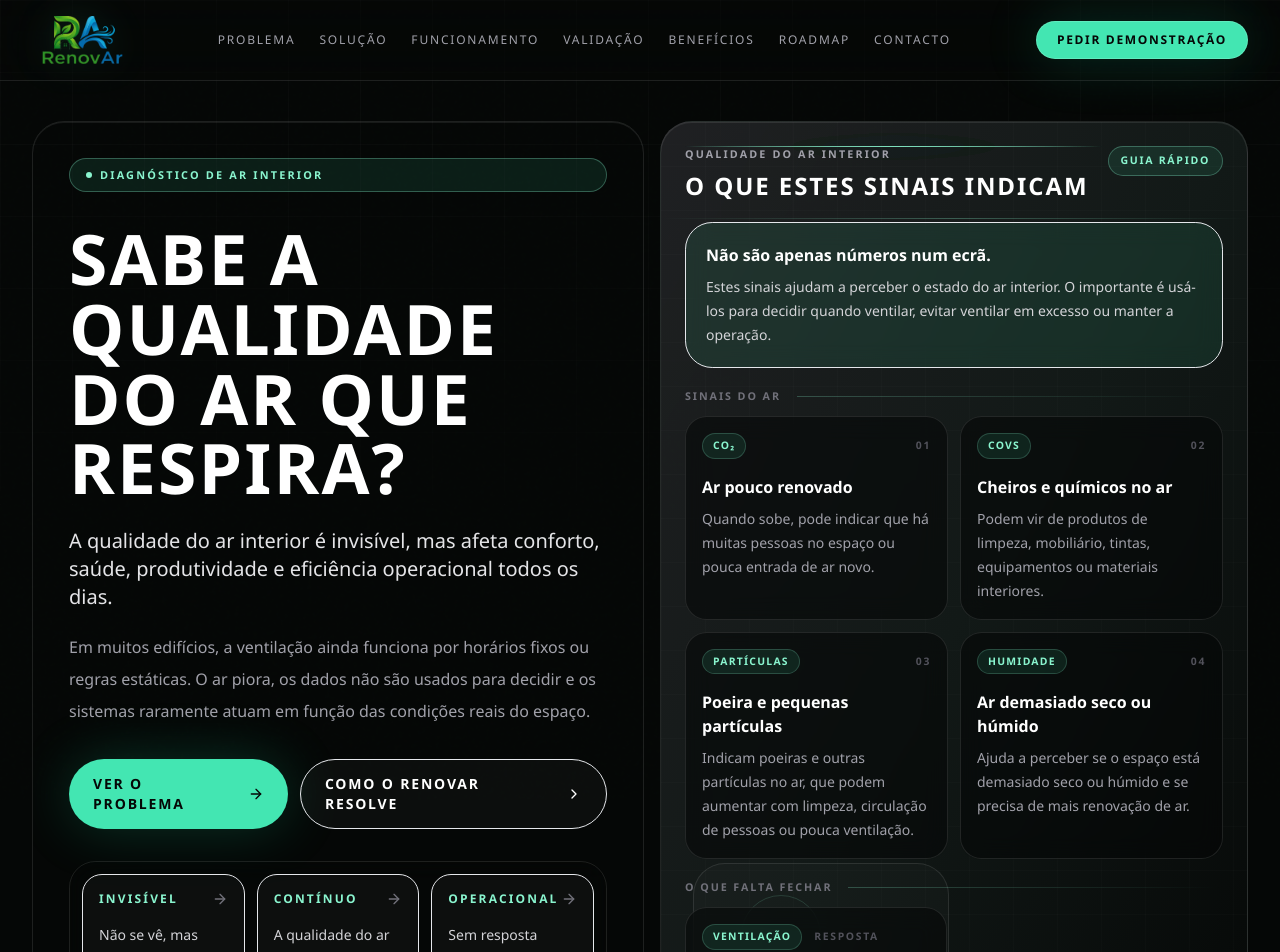
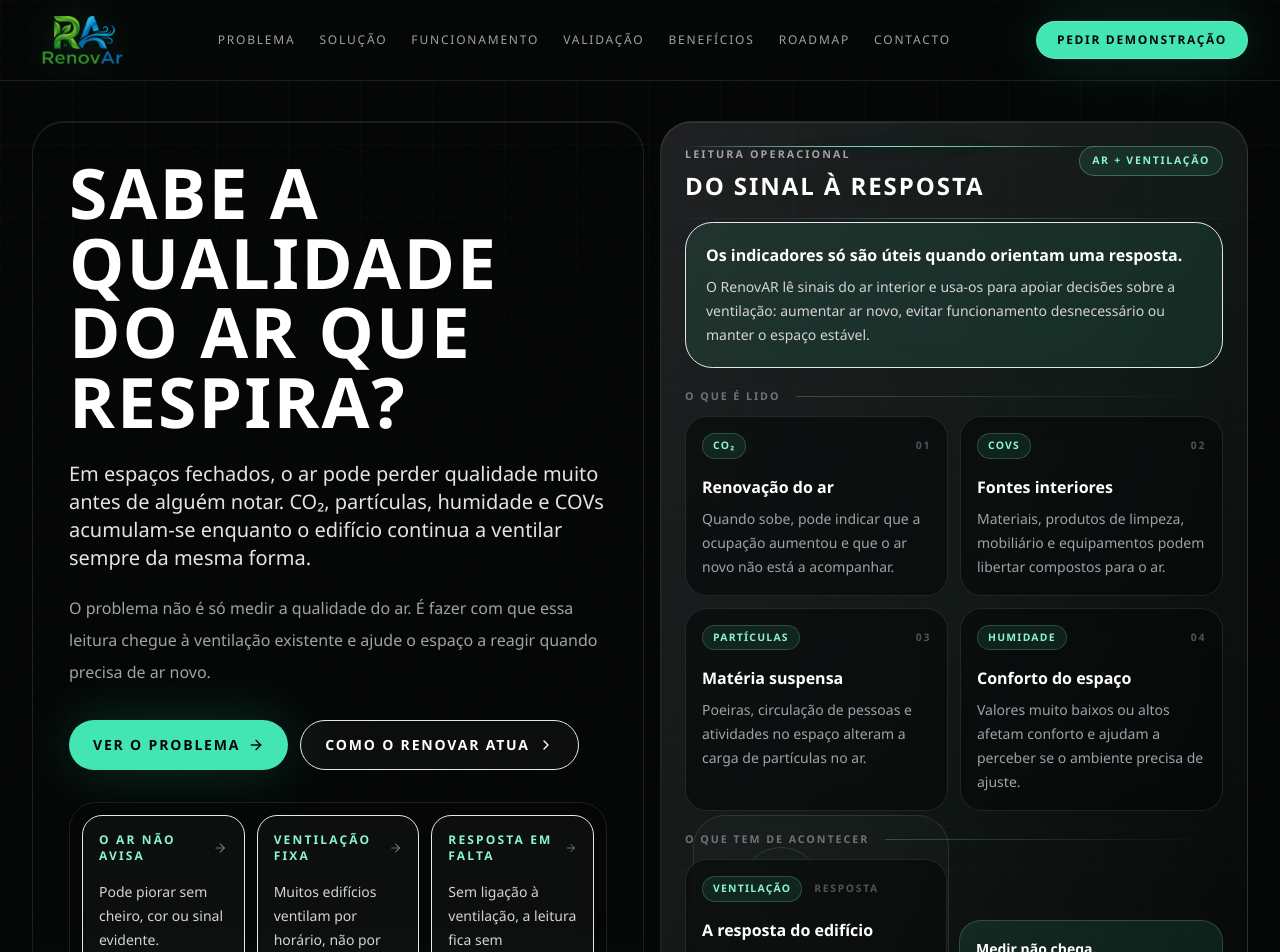
Before and after one commit to Stardust-Systems-Lda/Website, a React (Vite) app: page / in a window 1280 px wide. Shown: the top 952 px of the page. Built offline with nearby package versions, Linux system fonts and the light colour scheme.

Commit message:
Clarify hero air quality narrative

```diff
--- a/src/App.tsx
+++ b/src/App.tsx
@@ -72,49 +72,49 @@ const footerGroups = [
 
 const heroProblemCards = [
   {
-    title: 'Invisível',
-    description: 'Não se vê, mas acumula-se em espaços fechados.',
-  },
-  {
-    title: 'Contínuo',
-    description: 'A qualidade do ar pode piorar ao longo de horas, dias ou meses.',
-  },
-  {
-    title: 'Operacional',
-    description: 'Sem resposta automática, os dados ficam por usar.',
+    title: 'O ar não avisa',
+    description: 'Pode piorar sem cheiro, cor ou sinal evidente.',
+  },
+  {
+    title: 'Ventilação fixa',
+    description: 'Muitos edifícios ventilam por horário, não por necessidade.',
+  },
+  {
+    title: 'Resposta em falta',
+    description: 'Sem ligação à ventilação, a leitura fica sem consequência.',
   },
 ];
 
 const diagnosticParameters = [
   {
     label: 'CO₂',
-    title: 'Ar pouco renovado',
-    description:
-      'Quando sobe, pode indicar que há muitas pessoas no espaço ou pouca entrada de ar novo.',
+    title: 'Renovação do ar',
+    description:
+      'Quando sobe, pode indicar que a ocupação aumentou e que o ar novo não está a acompanhar.',
   },
   {
     label: 'COVs',
-    title: 'Cheiros e químicos no ar',
-    description:
-      'Podem vir de produtos de limpeza, mobiliário, tintas, equipamentos ou materiais interiores.',
+    title: 'Fontes interiores',
+    description:
+      'Materiais, produtos de limpeza, mobiliário e equipamentos podem libertar compostos para o ar.',
   },
   {
     label: 'Partículas',
-    title: 'Poeira e pequenas partículas',
-    description:
-      'Indicam poeiras e outras partículas no ar, que podem aumentar com limpeza, circulação de pessoas ou pouca ventilação.',
+    title: 'Matéria suspensa',
+    description:
+      'Poeiras, circulação de pessoas e atividades no espaço alteram a carga de partículas no ar.',
   },
   {
     label: 'Humidade',
-    title: 'Ar demasiado seco ou húmido',
-    description:
-      'Ajuda a perceber se o espaço está demasiado seco ou húmido e se precisa de mais renovação de ar.',
+    title: 'Conforto do espaço',
+    description:
+      'Valores muito baixos ou altos afetam conforto e ajudam a perceber se o ambiente precisa de ajuste.',
   },
   {
     label: 'Ventilação',
-    title: 'Como o edifício responde',
-    description:
-      'O essencial é saber se a ventilação responde ao estado real do espaço ou se funciona apenas por horário.',
+    title: 'A resposta do edifício',
+    description:
+      'O ponto crítico é transformar estes sinais numa ação proporcional sobre janelas, grelhas, VMC ou AVAC.',
   },
 ];
 
@@ -545,23 +545,18 @@ function HeroProblem() {
           <div className="pointer-events-none absolute bottom-8 left-8 right-8 h-px bg-gradient-to-r from-transparent via-air-300/20 to-transparent" />
 
           <div className="relative z-10 flex w-full flex-col">
-            <div className="mb-8 inline-flex items-center gap-2 rounded-full border border-air-300/30 bg-air-400/10 px-4 py-2 text-[0.68rem] font-bold uppercase tracking-[0.2em] text-air-300">
-              <span className="size-1.5 rounded-full bg-air-300" />
-              Diagnóstico de ar interior
-            </div>
-
             <div className="max-w-4xl">
               <h1 className="font-display text-4xl font-semibold uppercase leading-[0.96] tracking-[0.03em] text-white sm:text-5xl lg:text-6xl xl:text-[4.35rem]">
                 Sabe a qualidade do ar que respira?
               </h1>
               <p className="mt-6 max-w-2xl text-lg leading-8 text-zinc-200 sm:text-xl">
-                A qualidade do ar interior é invisível, mas afeta conforto, saúde,
-                produtividade e eficiência operacional todos os dias.
+                Em espaços fechados, o ar pode perder qualidade muito antes de alguém notar.
+                CO₂, partículas, humidade e COVs acumulam-se enquanto o edifício continua a
+                ventilar sempre da mesma forma.
               </p>
               <p className="mt-5 max-w-2xl text-base leading-8 text-zinc-400">
-                Em muitos edifícios, a ventilação ainda funciona por horários fixos ou regras
-                estáticas. O ar piora, os dados não são usados para decidir e os sistemas
-                raramente atuam em função das condições reais do espaço.
+                O problema não é só medir a qualidade do ar. É fazer com que essa leitura chegue à
+                ventilação existente e ajude o espaço a reagir quando precisa de ar novo.
               </p>
             </div>
 
@@ -577,7 +572,7 @@ function HeroProblem() {
                 href="#solucao"
                 className="group inline-flex items-center justify-center gap-2 rounded-full border border-white/14 bg-white/[0.03] px-6 py-3.5 text-sm font-bold uppercase tracking-[0.13em] text-white transition hover:border-air-300/40 hover:bg-white/[0.06] focus-visible:outline-none focus-visible:ring-2 focus-visible:ring-air-400 focus-visible:ring-offset-4 focus-visible:ring-offset-graphite-950"
               >
-                Como o RenovAR resolve
+                Como o RenovAR atua
                 <ChevronRight className="size-4 transition group-hover:translate-x-1" aria-hidden="true" />
               </a>
             </div>
@@ -634,29 +629,29 @@ function DiagnosticPanel() {
         <div className="flex items-start justify-between gap-4">
           <div>
             <p className="text-[0.67rem] font-bold uppercase tracking-[0.2em] text-zinc-400">
-              Qualidade do ar interior
+              Leitura operacional
             </p>
             <h2 className="mt-2 text-2xl font-semibold uppercase tracking-[0.08em] text-white">
-              O que estes sinais indicam
+              Do sinal à resposta
             </h2>
           </div>
           <div className="rounded-full border border-air-300/30 bg-air-400/10 px-3 py-1.5 text-[0.66rem] font-bold uppercase tracking-[0.16em] text-air-300">
-            Guia rápido
+            Ar + Ventilação
           </div>
         </div>
 
         <div className="rounded-[1.7rem] border border-air-300/22 bg-air-400/10 p-5 backdrop-blur-md">
-          <p className="font-semibold text-white">Não são apenas números num ecrã.</p>
+          <p className="font-semibold text-white">Os indicadores só são úteis quando orientam uma resposta.</p>
           <p className="mt-2 text-sm leading-6 text-zinc-300">
-            Estes sinais ajudam a perceber o estado do ar interior. O importante é usá-los para
-            decidir quando ventilar, evitar ventilar em excesso ou manter a operação.
+            O RenovAR lê sinais do ar interior e usa-os para apoiar decisões sobre a ventilação:
+            aumentar ar novo, evitar funcionamento desnecessário ou manter o espaço estável.
           </p>
         </div>
 
         <div>
           <div className="mb-3 flex items-center justify-between gap-4">
             <p className="text-[0.67rem] font-bold uppercase tracking-[0.18em] text-zinc-500">
-              Sinais do ar
+              O que é lido
             </p>
             <span className="h-px flex-1 bg-gradient-to-r from-air-300/25 to-transparent" />
           </div>
@@ -684,7 +679,7 @@ function DiagnosticPanel() {
         <div>
           <div className="mb-3 flex items-center justify-between gap-4">
             <p className="text-[0.67rem] font-bold uppercase tracking-[0.18em] text-zinc-500">
-              O que falta fechar
+              O que tem de acontecer
             </p>
             <span className="h-px flex-1 bg-gradient-to-r from-air-300/25 to-transparent" />
           </div>
@@ -705,9 +700,9 @@ function DiagnosticPanel() {
               <p className="mt-2 text-sm leading-6 text-zinc-400">{ventilationSignal.description}</p>
             </div>
             <div className="rounded-[1.35rem] border border-air-300/20 bg-air-400/10 p-4 lg:min-w-[16.5rem]">
-              <p className="text-sm font-semibold leading-6 text-white">A leitura isolada não chega.</p>
+              <p className="text-sm font-semibold leading-6 text-white">Medir não chega.</p>
               <p className="mt-2 whitespace-nowrap text-[0.68rem] font-bold uppercase tracking-[0.1em] text-air-300 sm:text-xs">
-                Medir → decidir → atuar
+                Medir → interpretar → atuar
               </p>
             </div>
           </div>
```
